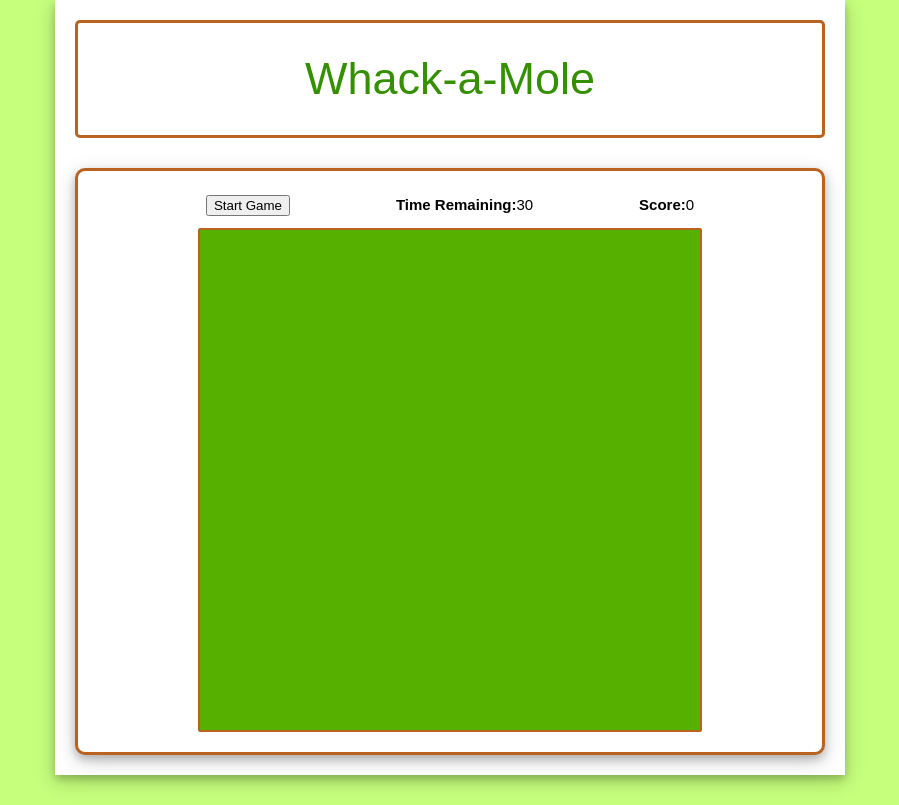
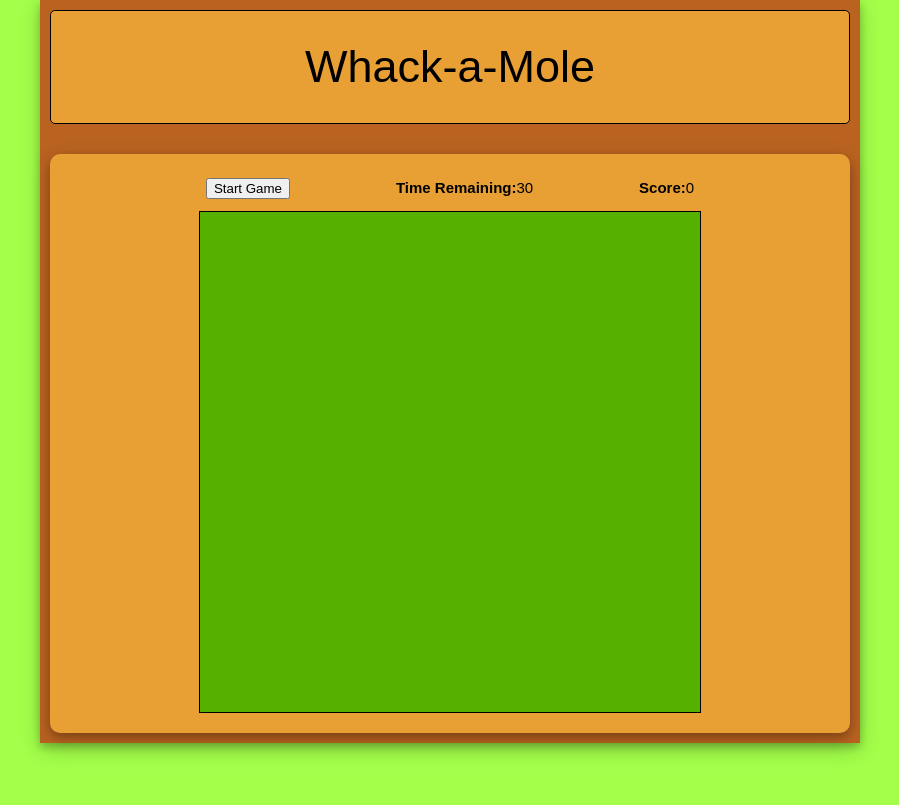
Before and after one commit to BrandonTwede/CS260Creative3, a plain HTML site: page index.html in a window 1280 px wide. Shown: the whole page, without its empty margins (190-1089 px from the left). Drawn offline with nearby package versions, Linux system fonts and the light colour scheme; some packages are replaced by stand-ins of ours.

Commit message:
changed my mind on the styles again

```diff
--- a/project3.css
+++ b/project3.css
@@ -1,18 +1,18 @@
-
 body {
-    background-color:#c5ff7c;
+    background-color:#a3ff4a;
     font: 15px Arial, sans-serif;
     margin-top:0px;
     min-width:700px;
 }
 
 .site-container{
-    background-color:#fff;
+    background-color:#ba6321;
     margin:auto;
     width:90%;
     box-shadow: 0 4px 8px 0 rgba(0, 0, 0, 0.2), 0 6px 20px 0 rgba(0, 0, 0, 0.19);
-    padding:20px;
-    max-width:750px;
+
+    padding:10px;
+    max-width:800px;
     margin-bottom:30px;
 }
 
@@ -20,21 +20,19 @@ h1 {
     margin-top:0px;
     padding:30px;
     text-align:center;
-    background-color:#fff;
+    background-color:#e8a035;
     font-size:3em;
-    border:3px solid #ba6321;
+    border:1px solid black;
     font-weight:500;
     border-radius:5px;
-    color:#349000;
 }
 
 .game {
-    background-color:#fff;
+    background-color:#e8a035;
     box-shadow: 0 4px 8px 0 rgba(0, 0, 0, 0.2), 0 6px 20px 0 rgba(0, 0, 0, 0.19);
     padding:10px;
     border-radius:10px;
     padding-bottom:20px;
-    border:3px solid #ba6321;
 }
 
 .gameInfo {
@@ -55,8 +53,7 @@ h1 {
     max-height:500px;
     background-color: #56b000;
     margin:auto;
-    border:2px solid #ba6321;
-    border-radius: 2px;
+    border:1px solid black;
 }
 
 .mole {
```
